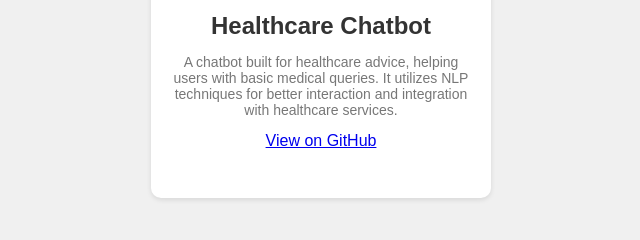
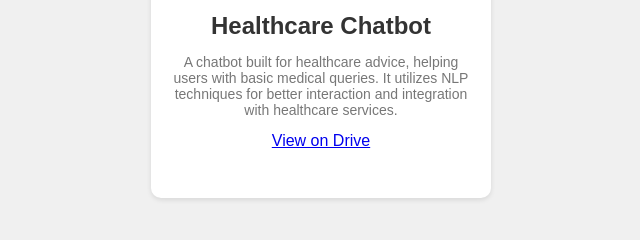
Before and after one commit to LGOPIKRISHNA/portfolio, a plain HTML site: page index.html in a window 1280 px wide. Shown: the part 880-1120 px from the top of the page, 629-1269 px from the left. Drawn offline with Linux system fonts and the light colour scheme.

Commit message:
Update index.html

```diff
--- a/index.html
+++ b/index.html
@@ -45,12 +45,12 @@
             <div class="project-card">
                 <h2 class="project-title">MERN Stack Social Media Platform</h2>
                 <p class="project-description">A social media platform built using React, Node.js, Express, MongoDB, and Redux. It includes features like user authentication, posts, notifications, and an admin panel.</p>
-                <a href="https://github.com/yourusername/social-media" target="_blank">View on GitHub</a>
+                <a href="https://github.com/LGOPIKRISHNA/mern" target="_blank">View on GitHub</a>
             </div>
             <div class="project-card">
                 <h2 class="project-title">Healthcare Chatbot</h2>
                 <p class="project-description">A chatbot built for healthcare advice, helping users with basic medical queries. It utilizes NLP techniques for better interaction and integration with healthcare services.</p>
-                <a href="https://github.com/yourusername/healthcare-chatbot" target="_blank">View on GitHub</a>
+                <a href="https://drive.google.com/drive/folders/1InlUnKOxi1GwttdxrzCqYXnBVsp7-XX2?usp=sharing" target="_blank">View on Drive</a>
             </div>
             <!-- Add more projects here -->
         </div>
```
